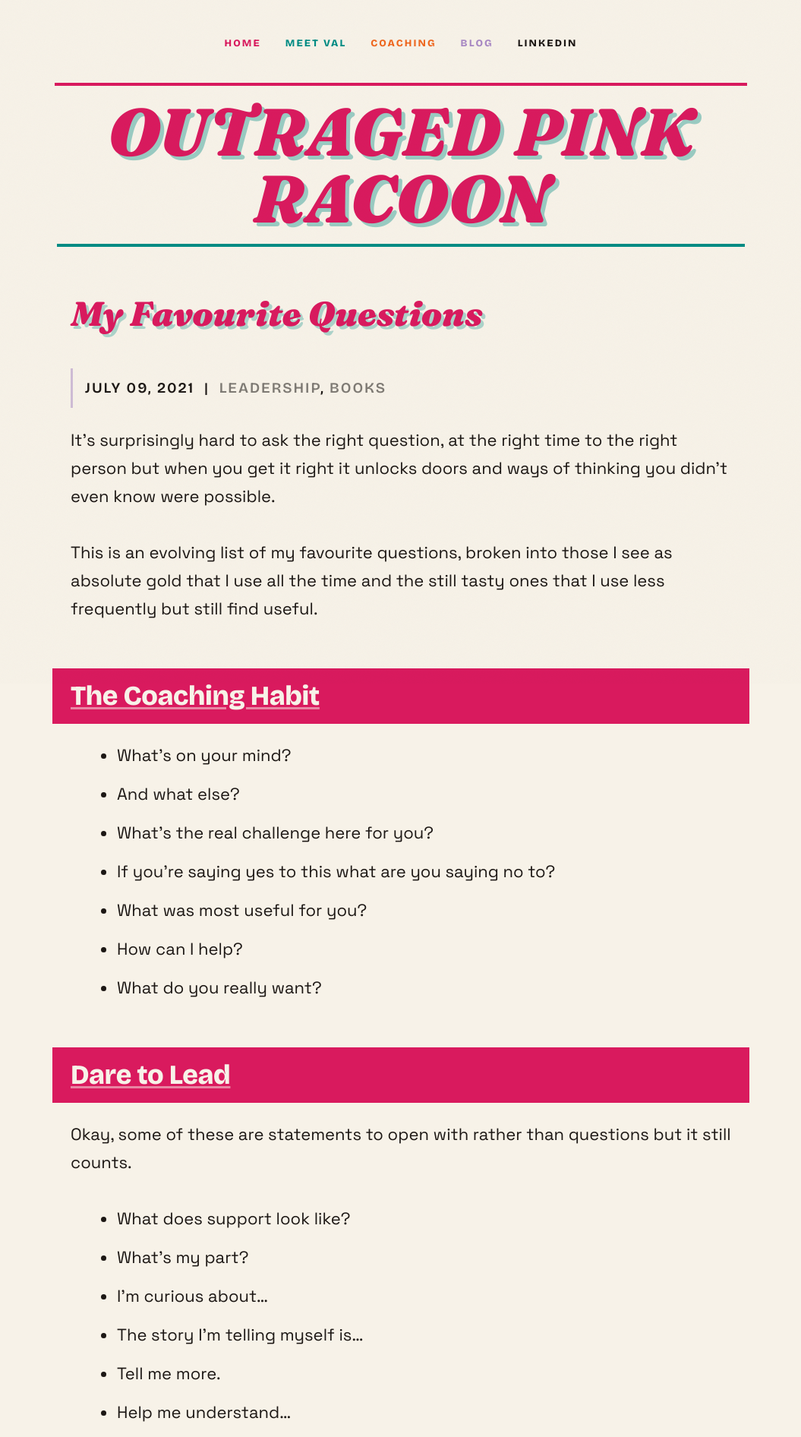
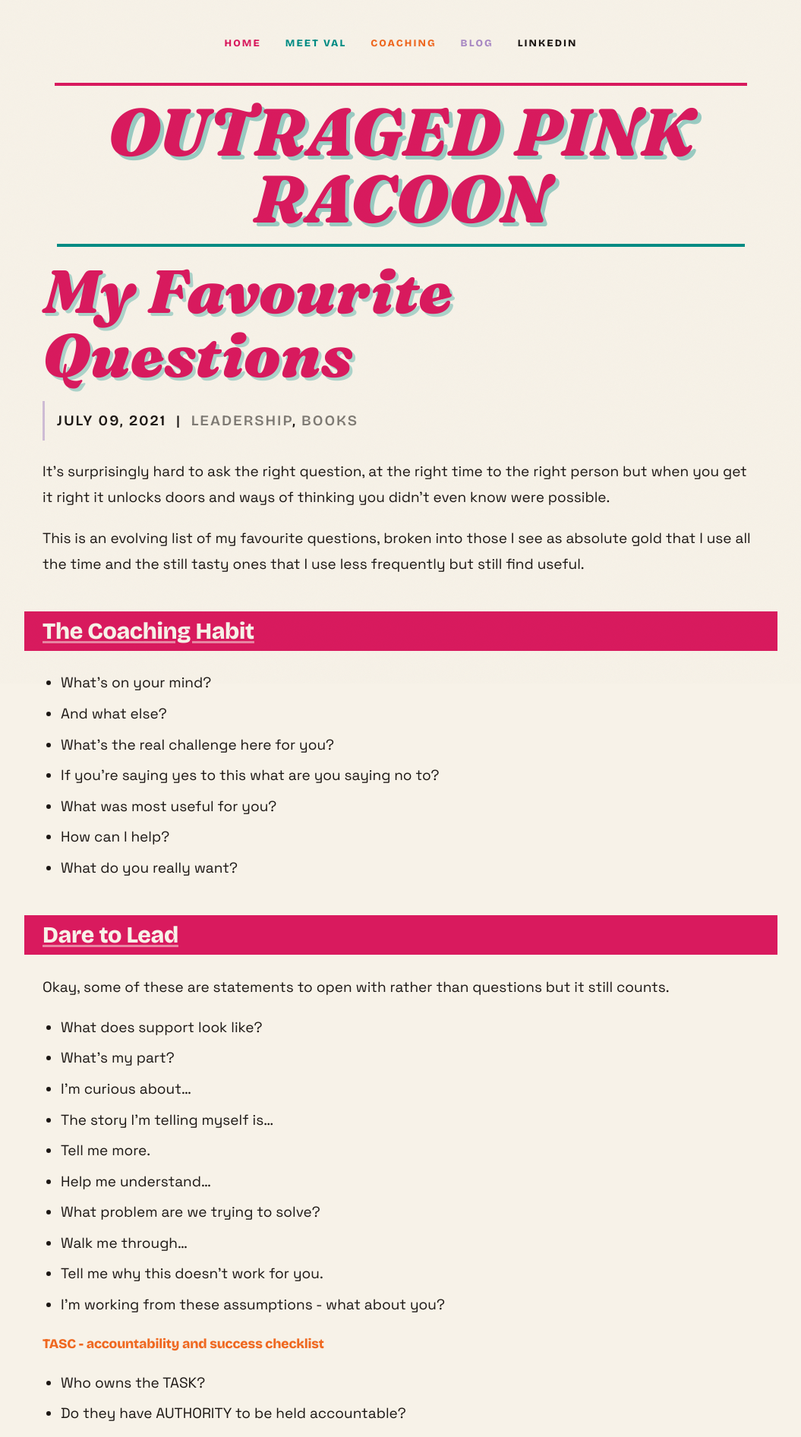
Before and after one commit to outragedpinkracoon/outragedpinkracoon.github.io, a Jekyll site: the page built from _posts/2021-07-09-my-favourite-questions.md, in a window 1280 px wide. Shown: the top 1892 px of the page at 76% size, without its empty margins (112-1167 px from the left). Built offline with Jekyll 4.4.1, drawn with Linux system fonts in a browser that asks for light colours; comment, search, counter and statistics services are not loaded.

Commit message:
removes grt

```diff
--- a/_layouts/post.html
+++ b/_layouts/post.html
@@ -1,7 +1,7 @@
 ---
 layout: default
 ---
-<div class='row grt' id='post'>
+<div id='post'>
   <article>
     <h1>{{- page.title -}}</h1>
     <p class='metadata'>
--- a/_sass/grt.scss
+++ /dev/null
@@ -1,88 +0,0 @@
-.grt {
-	max-width: map-get($breakpoints, 'large');
-	font-size: 22px;
-	line-height: 37px;
-	padding: 23px;
-}
-.grt h1 {
-	font-size: 45px;
-	line-height: 70px;
-	margin-bottom: 37px;
-}
-.grt .title {
-	font-size: 58px;
-	line-height: 89px;
-	margin-bottom: 37px;
-}
-.grt h2 {
-	font-size: 36px;
-	line-height: 57px;
-	margin-top: 60px;
-	margin-bottom: 23px;
-}
-.grt h3 {
-	font-size: 28px;
-	line-height: 46px;
-	margin-top: 37px;
-	margin-bottom: 14px;
-}
-.grt h4 {
-	font-size: 22px;
-	line-height: 37px;
-	font-weight: bold;
-	margin-bottom: 9px;
-}
-.grt p, .grt ul, .grt ol, .grt blockquote, .grt pre, .grt .alert, .grt .note, .grt .box, .grt .footnotes {
-	margin-bottom: 37px;
-}
-.grt ul, .grt ol {
-	margin-left: 37px;
-}
-.grt li {
-	margin-bottom: 14px;
-}
-.grt blockquote {
-	padding-left: 1.6rem;
-	border-left: 5px solid $magenta;
-	background: rgba($magenta, 0.04);
-}
-.grt sub, .grt sup {
-	padding: 0 1px;
-}
-.grt code, .grt pre, .grt kbd {
-	font-size: 18px;
-}
-
-.grt pre {
-	padding: 14px;
-	border-style: solid;
-	border-color: rgba(0,0,0,0.15);
-	border-width: 0 0 0 9px;
-}
-.grt kbd {
-	background-color: #fff;
-	padding: 5px 6px;
-	border-radius: 6px;
-	box-shadow: 0 0 6px 0 rgba(0,0,0,0.45);
-	margin: 0 1px;
-}
-.grt .alert, .grt .note, .grt .box {
-	padding: 23px;
-}
-.grt .footnotes {
-	font-size: 17px;
-	line-height: 30px;
-	padding-top: 23px;
-	border-top: 1px dotted rgba(0,0,0,0.15);
-}
-.grt .footnotes p {
-	margin-bottom: 23px;
-}
-.grt ul ul, .grt ul ol, .grt ol ul, .grt ol ol, .grt blockquote.right p, .grt blockquote.left p, .grt .alert :last-child, .grt .note :last-child, .grt .box :last-child, .grt .footnotes :last-child {
-	margin-bottom: 0;
-}
-@media all and (min-width: map-get($breakpoints, 'large')) {
-	.grt {
-		padding: 37px;
-	}
-}
--- a/_sass/main.scss
+++ b/_sass/main.scss
@@ -1,6 +1,5 @@
 @import 'breakpoints';
 @import 'variables';
-@import 'grt';
 @import "post";
 @import "categories";
 @import "posts";
```
